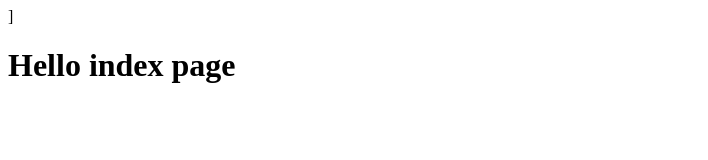
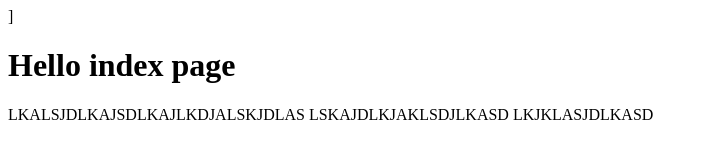
Before and after one commit to sanjarito/example, a plain HTML site: page index.html in a window 1280 px wide. Shown: the whole page, without its empty margins (0-708 px from the left). Drawn offline with Linux system fonts and the light colour scheme.

Commit message:
added a paragraph

```diff
--- a/index.html
+++ b/index.html
@@ -6,5 +6,9 @@
   </head>
   <body>
     <h1> Hello index page </h1>
+    <p> LKALSJDLKAJSDLKAJLKDJALSKJDLAS
+      LSKAJDLKJAKLSDJLKASD
+      LKJKLASJDLKASD
+    </p>
   </body>
 </html>
```
